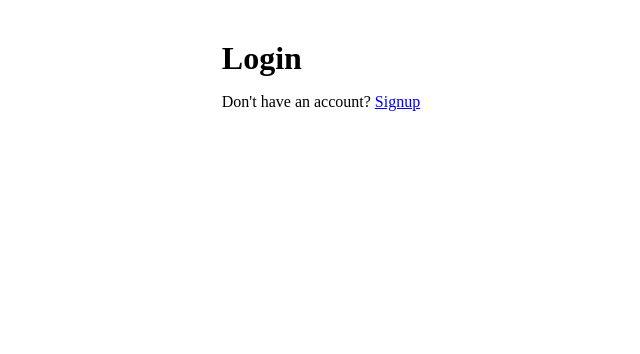
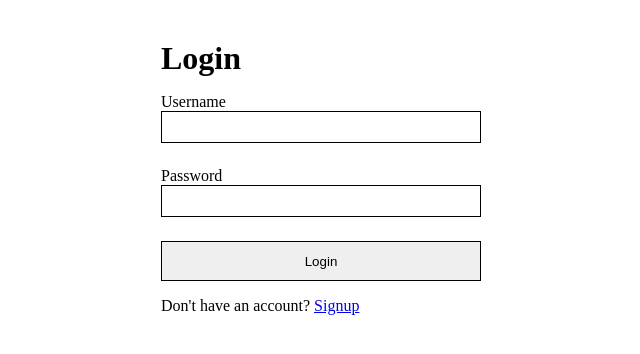
Before and after one commit to s-gas/memo, a React app in the folder web/: page /login in a window 1280 px wide. Shown: the top 354 px of the page, without its empty margins (319-959 px from the left). Built offline with nearby package versions, Linux system fonts and the light colour scheme; the HTML template or start-up script is replaced by a standard one.

Commit message:
Write login form

```diff
--- a/web/src/App.jsx
+++ b/web/src/App.jsx
@@ -1,11 +1,12 @@
 import { useState } from 'react'
-import { Route, Routes } from 'react-router-dom'
+import { Route, Routes, Navigate } from 'react-router-dom'
 import Register from './pages/Register'
 import Login from './pages/Login'
 
 function App() {
   return (
     <Routes>
+      <Route path="/" element={<Navigate to="/login" />} />
       <Route path="/register" element={<Register />} />
       <Route path="/login" element={<Login />} />
     </Routes>
--- a/web/src/pages/Login.jsx
+++ b/web/src/pages/Login.jsx
@@ -4,9 +4,31 @@ import Input from '../components/Input'
 import auth from '../services/auth'
 
 const Login = () => {
+  const [form, setForm] = useState({username: '', password: ''});
+  const [submit, setSubmit] = useState(false);
+
+  const handleChange = (e) => {
+    setForm({...form, [e.target.name]: e.target.value});
+    setSubmit(false);
+  }
+
+  const handleSubmit = (e) => {
+    e.preventDefault();
+    setSubmit(true);
+    auth
+      .login(form)
+      .then(() => console.log("success"))
+      .catch(() => console.log("failure"))
+  }
+
   return (
     <div className="page">
       <h1>Login</h1>
+      <form className="auth-form" onSubmit={handleSubmit}>
+        <Input name="username" value={form.username} handler={handleChange} submit={submit}/>
+        <Input name="password" value={form.password} handler={handleChange} submit={submit}/>
+        <button className="submit-button" type="submit">Login</button>
+      </form>
       <p>Don't have an account? <Link to="/register">Signup</Link></p>
     </div>
   )
--- a/web/src/services/auth.js
+++ b/web/src/services/auth.js
@@ -9,7 +9,12 @@ const register = (form) => {
     password: form.password,
   }
   const url = `${baseUrl}/v1/auth/register`;
-  return axios.post(url, user)
+  return axios.post(url, user);
 }
 
-export default { register }
+const login = (form) => {
+  const url = `${baseUrl}/v1/auth/login`;
+  return axios.post(url, form);
+}
+
+export default { register, login }
```
